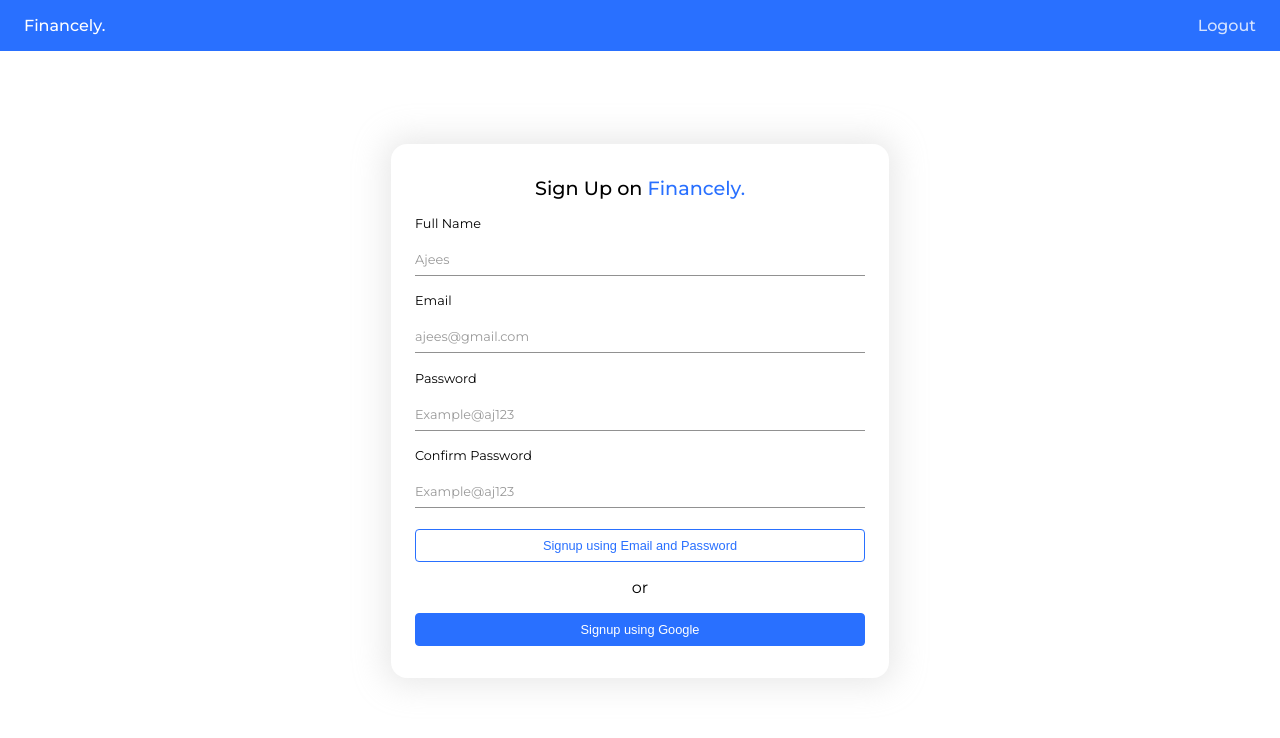
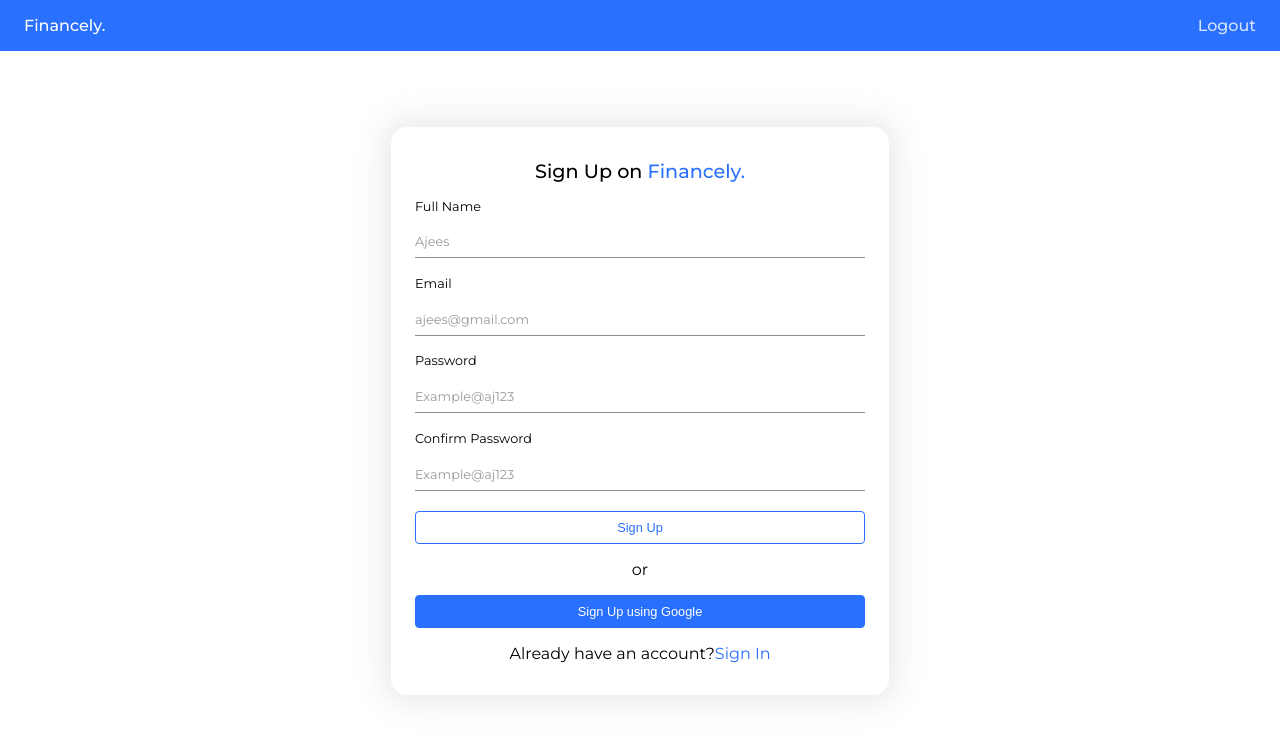
Before and after one commit to Ajees1331/project, a React (Create React App) app: page / in a window 1280 px wide. Shown: the top 738 px of the page. Built offline with nearby package versions, Linux system fonts and the light colour scheme.

Commit message:
created already have account

```diff
--- a/src/components/SignupSignin/index.js
+++ b/src/components/SignupSignin/index.js
@@ -2,7 +2,7 @@ import React, { useState } from 'react';
 import "./styles.css";
 import Input from '../Input';
 import Button from '../Button';
-import { createUserWithEmailAndPassword } from "firebase/auth";
+import { createUserWithEmailAndPassword, signInWithEmailAndPassword } from "firebase/auth";
 import { auth } from '../../firebase';
 import { toast } from 'react-toastify';
 
@@ -11,22 +11,20 @@ function SignupSigninComponent() {
   const [email, setEmail] = useState("");
   const [password, setPassword] = useState("");
   const [confirmPassword, setconfirmPassword] = useState("");
+  const [loginForm, setLoginForm] = useState(false); // false for signup, true for signin
   const [loading, setLoading] = useState(false);
 
-  function signupWithEmail(){
+  // Sign up with email and password
+  function signupWithEmail() {
     setLoading(true);
-    console.log("Name", name);
-    console.log("email", email);
-    console.log("password", password);
-    console.log("confirmpasword", confirmPassword);
-     // Authenticate the user , or basiclly create a new account using email and pass
+    console.log("Sign Up: ", { name, email, password, confirmPassword });
+
     if (name !== "" && email !== "" && password !== "" && confirmPassword !== "") {
-      if(password===confirmPassword) {
+      if (password === confirmPassword) {
         createUserWithEmailAndPassword(auth, email, password)
           .then((userCredential) => {
-         // Signed up
             const user = userCredential.user;
-         console.log("User>>>", user);
+            console.log("User Created: ", user);
             toast.success('User Created!');
             setLoading(false);
             setName("");
@@ -34,43 +32,74 @@ function SignupSigninComponent() {
             setEmail("");
             setconfirmPassword("");
             createDoc(user);
-         // Create A doc with user id as the following id
           })
           .catch((error) => {
-        const errorCode = error.code;
-        const errorMessage = error.message;
-        toast.error(errorMessage)
+            console.log("Error: ", error.code, error.message);
+            toast.error(error.message);
             setLoading(false);
-          // ..
           });
-      }else{
-        toast.error("Password and confirm Password don't match!")
+      } else {
+        toast.error("Password and confirm password don't match!");
         setLoading(false);
       }
-
-     } else{
+    } else {
       toast.error("All fields are mandatory!");
       setLoading(false);
     }
   }
 
-  function createDoc(user) {
-    // Make sure that the doc with the uid doesn't exist
-    // Create a doc.
+  // Sign in with email and password
+  function signinWithEmail() {
+    setLoading(true);
+    console.log("Sign In: ", { email, password });
+
+    if (email !== "" && password !== "") {
+      signInWithEmailAndPassword(auth, email, password)
+        .then((userCredential) => {
+          const user = userCredential.user;
+          console.log("Signed In User: ", user);
+          toast.success('Signed in successfully!');
+          setLoading(false);
+          // Redirect or handle successful sign-in
+        })
+        .catch((error) => {
+          console.log("Error: ", error.code, error.message);
+          toast.error(error.message);
+          setLoading(false);
+        });
+    } else {
+      toast.error("Email and password are required!");
+      setLoading(false);
+    }
   }
 
+  // Create user document
+  function createDoc(user) {
+    // Implement your doc creation logic here
+    console.log("Creating doc for user:", user.uid);
+  }
+
+  // Switch between signup and signin forms
+  const toggleForm = () => setLoginForm(!loginForm);
+
   return (
+    <>
       <div className="signup-wrapper">
         <h2 className="title">
-        Sign Up on <span style={{ color: "var(--theme)" }}>Financely.</span>
+          {loginForm ? 'Sign In to ' : 'Sign Up on '}
+          <span style={{ color: "var(--theme)" }}>Financely.</span>
         </h2>
         <form>
+          {!loginForm && ( // Show this if loginForm is false (signup)
+            <>
               <Input
-          label={"full Name"}
+                label={"Full Name"}
                 state={name}
                 setState={setName}
                 placeholder={"Ajees"}
               />
+            </>
+          )}
           <Input
             type="email"
             label={"Email"}
@@ -85,6 +114,7 @@ function SignupSigninComponent() {
             setState={setPassword}
             placeholder={"Example@aj123"}
           />
+          {!loginForm && ( // Show this if loginForm is false (signup)
             <Input
               type="password"
               label={"Confirm Password"}
@@ -92,16 +122,28 @@ function SignupSigninComponent() {
               setState={setconfirmPassword}
               placeholder={"Example@aj123"}
             />
+          )}
           <Button
             disabled={loading}
-         text={loading ? "Loading..." : "Signup using Email and Password"}
-        onClick={signupWithEmail}
+            text={loading ? "Loading..." : loginForm ? "Sign In" : "Sign Up"}
+            onClick={loginForm ? signinWithEmail : signupWithEmail}
           />
           <p style={{ textAlign: "center", margin: 0 }}>or</p>
-        <Button text={loading ? "Loading..." : "Signup using Google"} blue={true}/>
-
+          <Button
+            text={loading ? "Loading..." : loginForm ? "Sign In using Google" : "Sign Up using Google"}
+            blue={true}
+          />
         </form>
+        <p style={{ textAlign: "center" }}>
+          {loginForm ? "Don't have an account?" : "Already have an account?"}
+          <span
+            onClick={toggleForm}
+            style={{ color: "var(--theme)", cursor: "pointer" }}>
+            {loginForm ? "Sign Up" : "Sign In"}
+          </span>
+        </p>
       </div>
+    </>
   );
 }
 
```
Lines whose indentation alone changed are shown as unchanged.
